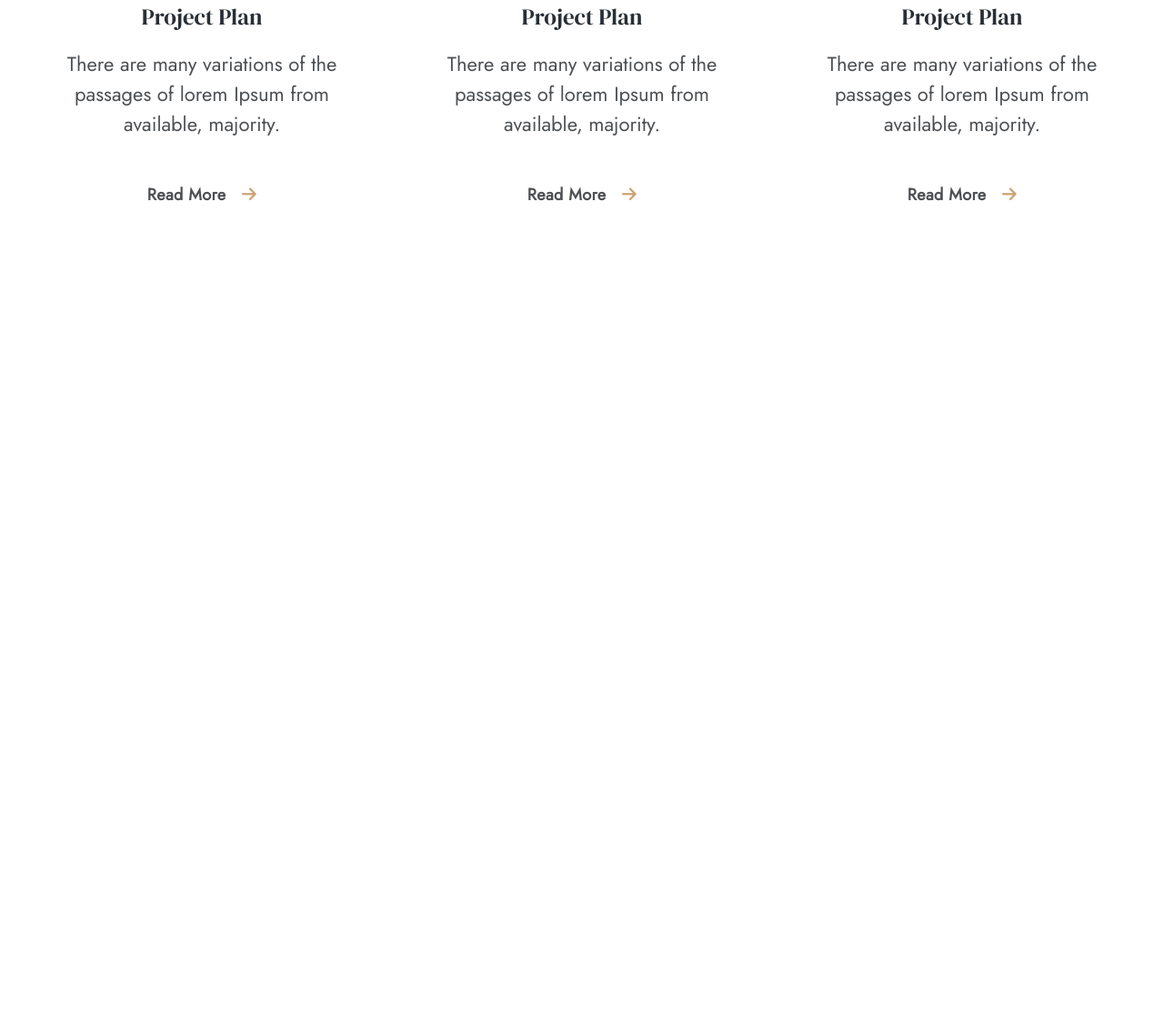
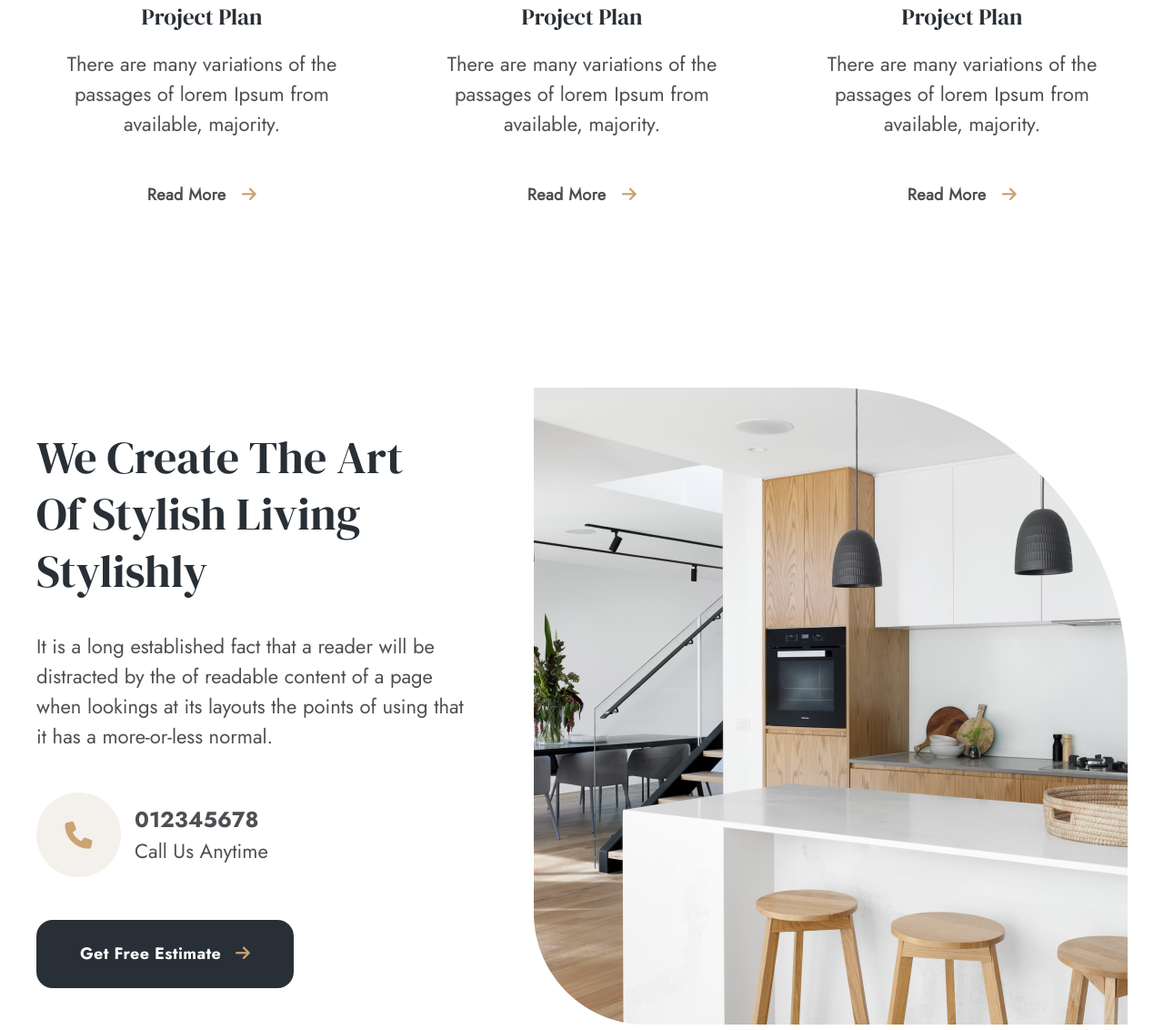
Before and after one commit to Anvarov-Ismoil/interno, a plain HTML site: page index.html in a window 1280 px wide. Shown: the part 1376-2508 px from the top of the page at 91% size. Before the commit the page ends 1802 px from the top, so only its background shows below. Drawn offline with Linux system fonts and the light colour scheme.

Commit message:
feat: added art section (07.02.24 / 20:20)

```diff
--- a/css/media.css
+++ b/css/media.css
@@ -1,3 +1,16 @@
+/* 1231 */
+@media(max-width: 1231px) {
+
+  .art .container .right{
+    order: -10;
+  }
+
+  .art .container .right img {
+    width: 550px;
+  }
+}
+
+
 /* 1150 */
 
 /* 1025 */
@@ -19,6 +32,10 @@
 
   .hero .container .btn.blue {
     padding: 20px 40px;
+  }
+
+  .art .container .right img {
+    width: 400px;
   }
 }
 
--- a/css/style.css
+++ b/css/style.css
@@ -121,6 +121,13 @@ body {
   margin-left: 10px;
 }
 
+.site-title {
+  font-size: 50px;
+  line-height: 62.5px;
+  letter-spacing: 2%;
+  color: var(--blue);
+}
+
 /* Header -------> */
 .header {
   padding: 40px 0;
@@ -204,3 +211,60 @@ body {
 .steps .container .step p {
   margin: 20px 0 50px;
 }
+
+/* Art */
+.art {}
+
+.art .container {
+  display: flex;
+  align-items: center;
+  justify-content: center;
+  flex-wrap: wrap;
+  gap: 75px;
+}
+
+.art .container .left {
+  width: 472px;
+}
+
+.art .container .left .site-title {
+  width: 420px;
+}
+
+.art .container .left .text {
+  margin: 35px 0 45px;
+}
+
+.art .container .left .number {
+  display: flex;
+  align-items: center;
+  gap: 15px;
+  margin-bottom: 47px;
+}
+
+.art .container .left .number .icon {
+  width: 93px;
+  height: 93px;
+  background: #F4F0EC;
+  border-radius: 50%;
+  display: flex;
+  align-items: center;
+  justify-content: center;
+}
+
+.art .container .left .number .icon i {
+  color: var(--brown);
+  font-size: 30px;
+}
+
+.art .container .left .number .content .phone {
+  font-size: 24px;
+  font-weight: 700;
+  font-family: 'Jost-700', sans-serif;
+  line-height: 36px;
+  color: var(--grey);
+}
+
+.art .container .left .number .content .text {
+  margin: 0;
+}
--- a/index.html
+++ b/index.html
@@ -33,7 +33,7 @@
         <li><a href="html/about.html" class="link">About</a></li>
         <li><a href="html/service.html" class="link">Services</a></li>
         <li><a href="#" class="link">Project</a></li>
-        <li><a href="#" class="link">Blog</a></li>
+        <li><a href="html/blog.html" class="link">Blog</a></li>
         <li><a href="#" class="link">Contact</a></li>
         <li><a href="#" class="link"><img src="images/search.svg" alt="#"></a></li>
       </ul>
@@ -94,6 +94,40 @@
     </div>
   </section>
 
+  <!-- Art -->
+  <section class="art">
+    <div class="container">
+      <!-- left -->
+      <div class="left">
+        <h2 class="site-title">We Create The Art Of Stylish Living Stylishly</h2>
+        <p class="text">It is a long established fact that a reader will be distracted by the of readable content of a
+          page when lookings at its layouts the points of using that it has a more-or-less normal.</p>
+
+        <!-- number -->
+        <div class="number">
+          <!-- icon -->
+          <div class="icon">
+            <i class="fa-solid fa-phone"></i>
+          </div>
+          <!-- content -->
+          <div class="content">
+            <p class="phone">012345678</p>
+            <p class="text">Call Us Anytime</p>
+          </div>
+        </div>
+
+        <button class="btn blue">
+          Get Free Estimate
+          <i class="fa-solid fa-arrow-right"></i>
+        </button>
+      </div>
+      <!-- right -->
+      <div class="right">
+        <img src="images/art-img.png" alt="#">
+      </div>
+    </div>
+  </section>
+
 </body>
 
 </html>
```
Also changed, not shown: images/art-img.png (added).
